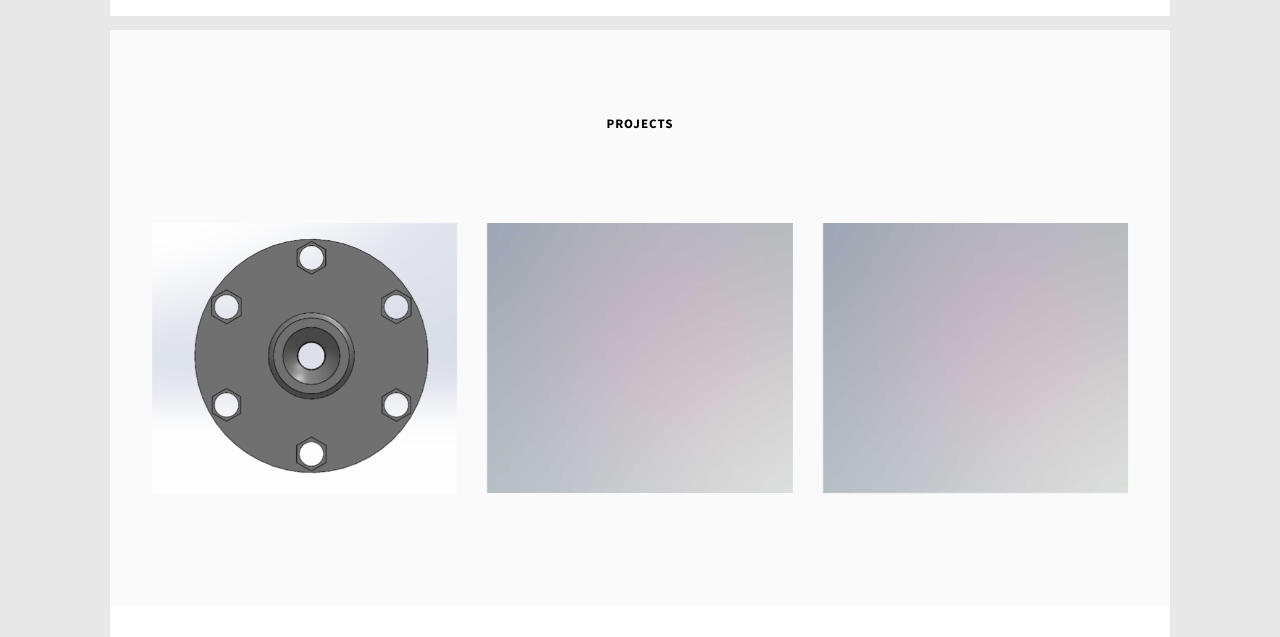
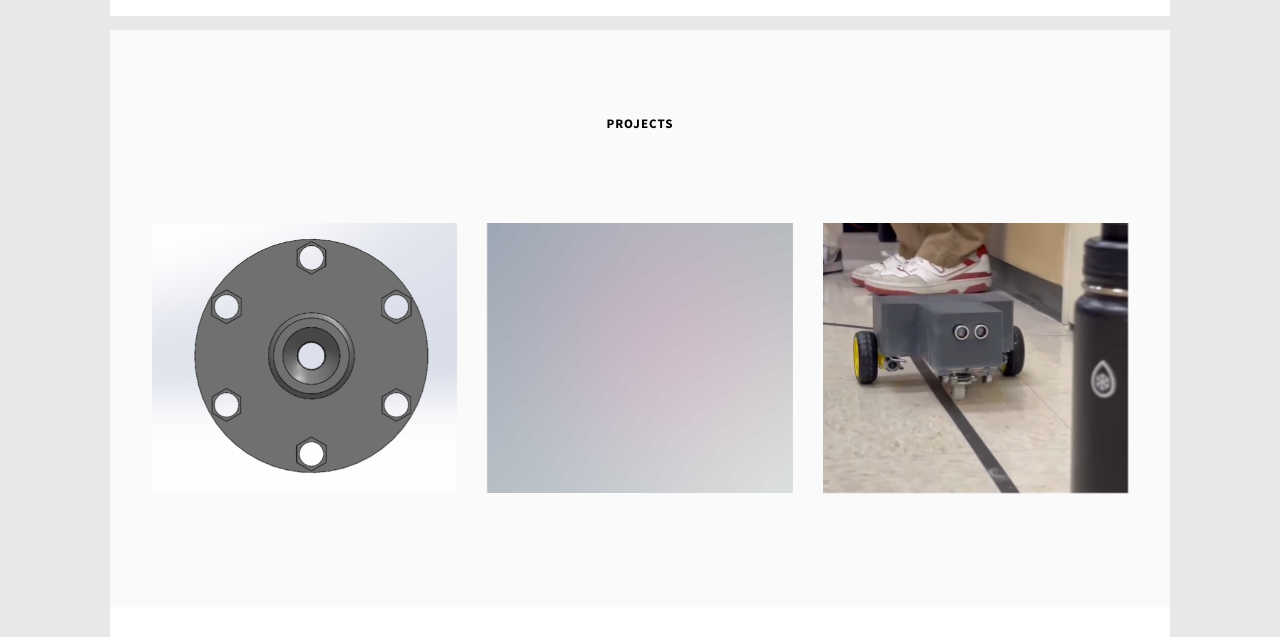
Before and after one commit to AnveshSharma05/Anvesh-Sharma-Portfolio, a plain HTML site: page projects.html in a window 1280 px wide. Shown: the part 163-800 px from the top of the page. Drawn offline with Linux system fonts and the light colour scheme; files whose address does not match are found by name.

Commit message:
Update projects.html

```diff
--- a/projects.html
+++ b/projects.html
@@ -228,7 +228,7 @@
 					</a>
 				</div>
 				<div class="col-md-4 text-center animate-box">
-					<a href="work-single.html" class="work" style="background-image: url(images/portfolio-2.jpg);">
+					<a href="LineFollowingCar.html" class="work" style="background-image: url(images/LineFollowingCar/Car.png);">
 						<div class="desc">
 							<h3>Line Following Car</h3>
 							<span>Dec 2024</span>
```
